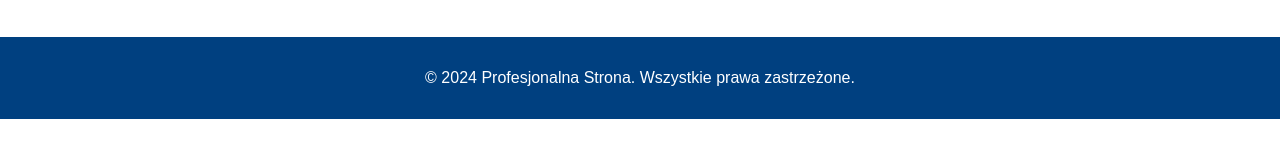
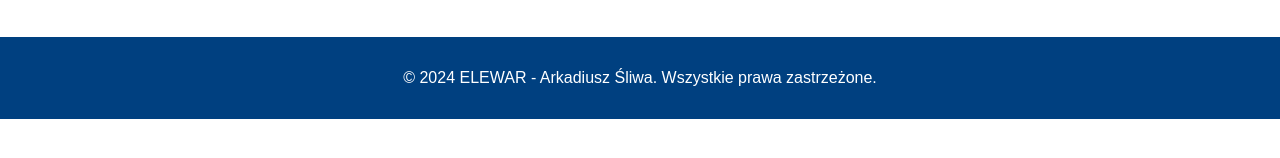
Before and after one commit to StronyNS/test, a plain HTML site: page portfolio_final.html in a window 1280 px wide. Shown: the part 622-780 px from the top of the page. Drawn offline with Linux system fonts and the light colour scheme.

Commit message:
Update portfolio_final.html

```diff
--- a/portfolio_final.html
+++ b/portfolio_final.html
@@ -87,7 +87,7 @@
         </div>
     </section>
     <footer>
-        <p>&copy; 2024 Profesjonalna Strona. Wszystkie prawa zastrzeżone.</p>
+        <p>&copy; 2024 ELEWAR - Arkadiusz Śliwa. Wszystkie prawa zastrzeżone.</p>
     </footer>
     <script>
         // Array of image pairs for "before" and "after"
```
